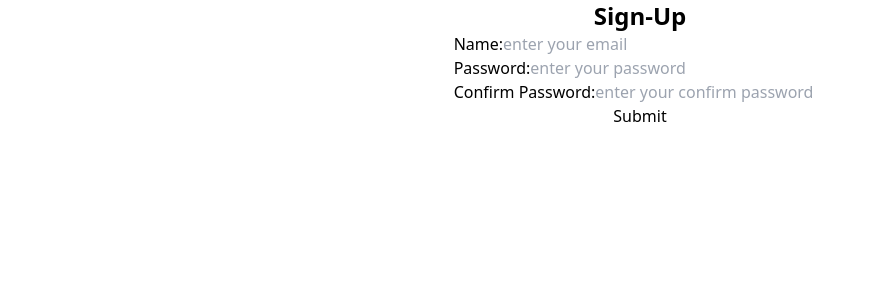
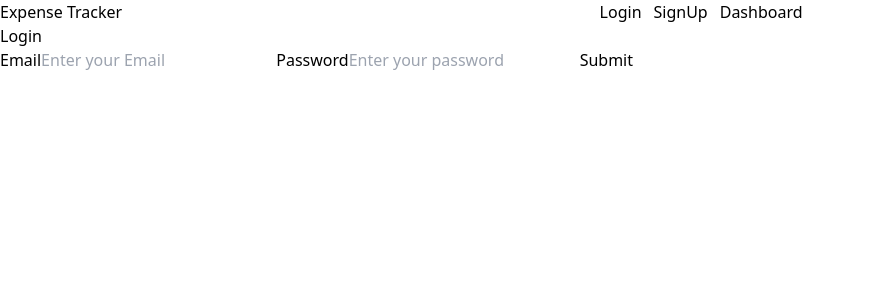
Before and after one commit to suraj-pan/Expense-Tracker, a React (Create React App) app: page /login in a window 1280 px wide. Shown: the top 300 px of the page, without its empty margins (0-874 px from the left). Built offline with nearby package versions, Linux system fonts and the light colour scheme.

Commit message:
login page compelete

```diff
--- a/src/App.js
+++ b/src/App.js
@@ -1,11 +1,21 @@
+import { Route, Router,Routes } from "react-router-dom";
 import "./App.css";
 import SignUp from "./components/SignUp";
+import Login from "./components/Login";
+import Header from "./components/Header";
+import Dashboard from "./components/Dashboard";
+
 
 function App() {
   return (
     <div className="w-full h-full">
-    <SignUp/>
 
+    <Header/>
+    <Routes>
+    <Route path="/signUp" element={<SignUp/>} />
+    <Route path="/dashboard" element={<Dashboard/>} />
+    <Route path="/login" element={ <Login/>} />
+    </Routes>
     </div>
   );
 }
--- /dev/null
+++ b/src/components/Dashboard.js
@@ -0,0 +1,11 @@
+import React from 'react'
+
+const Dashboard = () => {
+  return (
+    <div>
+      <h3>Welcome to the Board</h3>
+    </div>
+  )
+}
+
+export default Dashboard
--- /dev/null
+++ b/src/components/Header.js
@@ -0,0 +1,18 @@
+import React from 'react'
+import { NavLink } from 'react-router-dom'
+
+const Header = () => {
+  return (
+    <div className='flex justify-between'>
+      <div>Expense Tracker</div>
+      <div className='flex justify-between gap-3'>
+        <NavLink  to='/login' >Login</NavLink>
+        <NavLink to="/signUp">SignUp</NavLink>
+        <NavLink to="/dashboard">Dashboard</NavLink>
+      </div>
+      <div></div>
+    </div>
+  )
+}
+
+export default Header
--- /dev/null
+++ b/src/components/Login.js
@@ -0,0 +1,65 @@
+import React, { useRef } from 'react'
+import { useNavigate } from 'react-router-dom';
+
+const Login = () => {
+
+    const email = useRef();
+    const password = useRef();
+    const navigate = useNavigate();
+
+
+    const submitHandler =(e)=>{
+
+
+            e.preventDefault();
+
+            try {
+                const sendData = async (email,password) => {
+                    const response = await fetch("https://identitytoolkit.googleapis.com/v1/accounts:signInWithPassword?key=AIzaSyDqssr-XYkQE5aR15B7bVhhygLUnqGrHbc", {
+                        method: "POST",
+                        body: JSON.stringify({
+                            email: email,
+                            password: password,
+                            returnSecureToken: true
+                        }),
+                        headers: {
+                            "Content-Type": "application/json"
+                        }
+                    });
+
+                    const data = await response.json();
+
+                    console.log(data);
+
+                    if(response.ok){
+                        navigate("/dashboard")
+                    }
+
+
+                }
+
+                sendData(email.current.value,password.current.value);
+            } catch (error) {
+                console.error("ERROR", error)
+            }
+
+
+
+    }
+  return (
+    <div>
+      <h2>Login </h2>
+      <form onSubmit={submitHandler}>
+        <label> Email
+            <input type='email' ref={email} placeholder='Enter your Email' required />
+        </label>
+        <label> Password
+            <input type='password' ref={password} placeholder='Enter your password' required />
+        </label>
+        <button type='submit'>Submit</button>
+      </form>
+    </div>
+  )
+}
+
+export default Login;
--- a/src/components/SignUp.js
+++ b/src/components/SignUp.js
@@ -1,10 +1,12 @@
 import React, { useRef } from 'react'
+import { useNavigate } from 'react-router-dom';
 
 const SignUp = () => {
 
     const email = useRef();
     const password = useRef();
     const confirmPassword = useRef();
+    const navigate = useNavigate();
 
     const submitHandler = (e) => {
         e.preventDefault();
@@ -31,6 +33,9 @@ const SignUp = () => {
 
                 console.log(data);
 
+                if(response.ok){
+                        navigate("/login")
+                }
 
             }
 
@@ -46,7 +51,7 @@ const SignUp = () => {
         <div className='flex flex-col justify-center items-center '>
             <h2 className='text-2xl text-center font-bold' >Sign-Up</h2>
             <form className='flex flex-col ' onSubmit={submitHandler}>
-                <label>Name:
+                <label>E-mail:
                     <input type='email' ref={email} placeholder='enter your email' required />
                 </label>
                 <label>Password:
--- a/src/index.js
+++ b/src/index.js
@@ -2,10 +2,11 @@ import React from "react";
 import ReactDOM from "react-dom/client";
 import App from "./App";
 import "./index.css";
+import { BrowserRouter } from "react-router-dom";
 
 const root = ReactDOM.createRoot(document.getElementById("root"));
 root.render(
-  <>
+  <BrowserRouter>
     <App />
-  </>
+  </BrowserRouter>
 );
```
